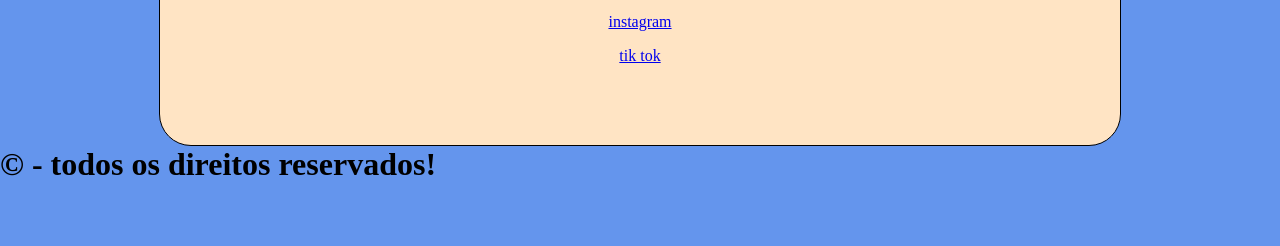
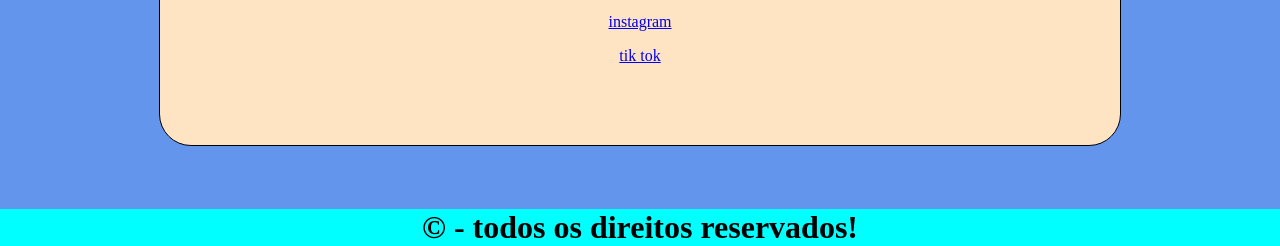
Before and after one commit to kaiopistoludo/links, a plain HTML site: page index.html in a window 1280 px wide. Shown: the part 554-800 px from the top of the page. Drawn offline with Linux system fonts and the light colour scheme.

Commit message:
subindo footer

```diff
--- a/style.css
+++ b/style.css
@@ -26,3 +26,11 @@ body {
     max-width: 15em;
     border-radius: 50em;
 }
+
+footer {
+    background-color: aqua;
+    text-align: center;
+    position: absolute;
+    bottom: 0;
+    width: 100%;
+}
```
